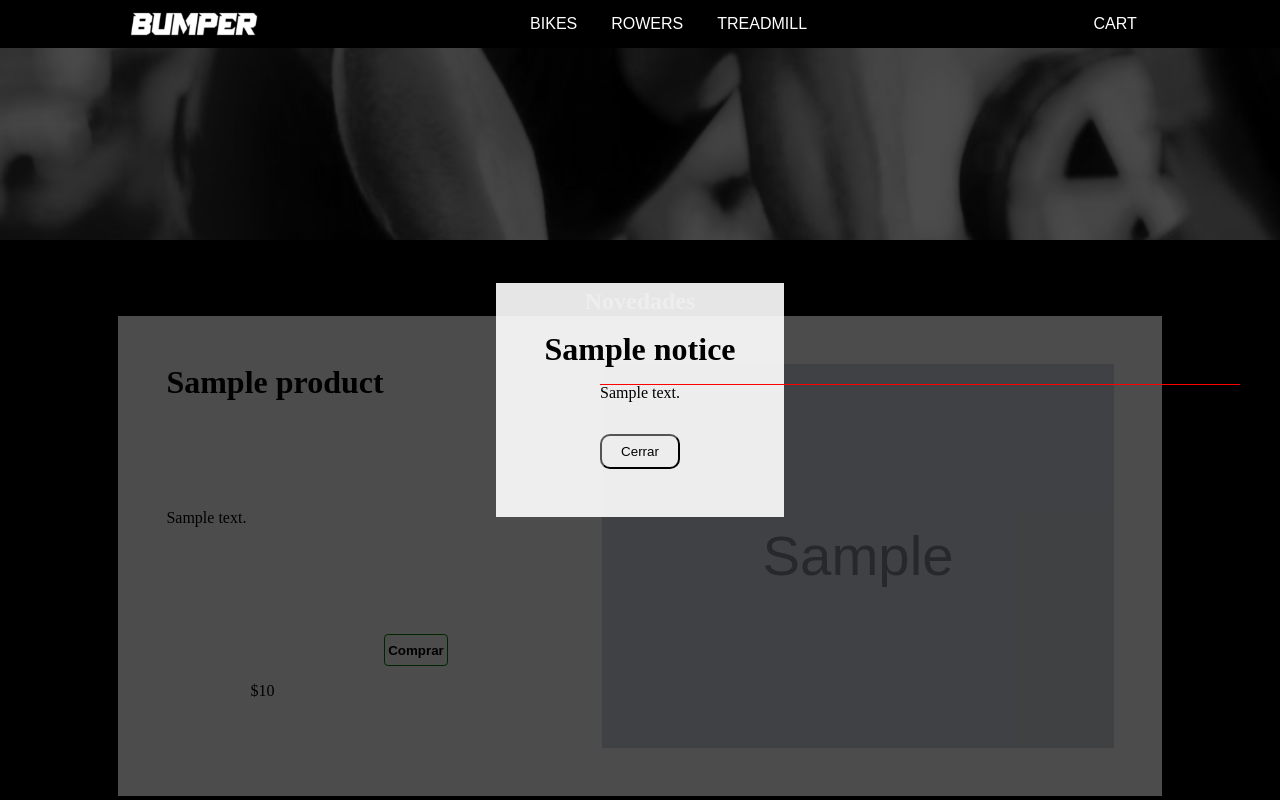
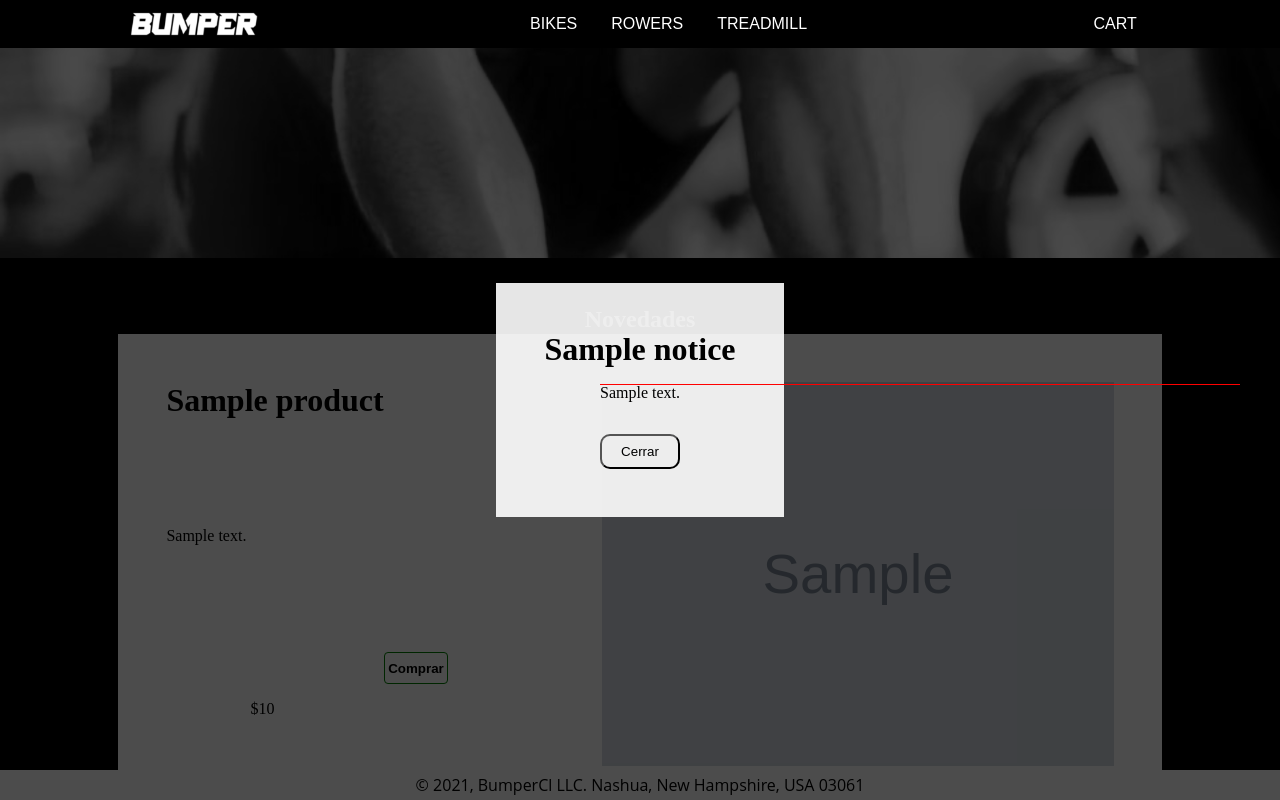
Before and after one commit to miguebarbell/bumpercl, a Django app: page / in a window 1280 px wide. Run offline with Django 3.2, Linux system fonts and the light colour scheme; tables that the repository leaves empty hold one stand-in row (values such as "Sample post"); grey boxes marked "Sample" are stand-in pictures.

Commit message:
better styling

```diff
--- a/bumper/static/base.css
+++ b/bumper/static/base.css
@@ -1,5 +1,6 @@
 * {
     margin: 0;
+    padding: 0;
 }
 body {
     /*width: 90vw;*/
@@ -20,6 +21,7 @@ nav {
     flex-wrap: wrap;
     position: fixed;
     z-index: 99;
+    top: 0;
 }
 a {
     text-decoration: none;
@@ -93,3 +95,28 @@ a {
         background-color: black;
     }
 }
+.freezer {
+    display: block;
+    height: 100vh;
+    width: 100vw;
+    position: fixed !important;
+    background-color: rgba(0, 0, 0, .5);
+    z-index: 20;
+    top: 0;
+    right: 0;
+    bottom: 0;
+    left: 0;
+
+}
+footer {
+    display: flex;
+    justify-content: center;
+    align-items: center;
+    width: 100vw;
+    height: 30px;
+    position: fixed;
+    bottom: 0;
+    background-color: white;
+    text-align: center;
+    font-family: 'Open Sans', sans-serif;
+}
--- a/bumper/static/main.js
+++ b/bumper/static/main.js
@@ -4,6 +4,7 @@ function checkNotices() {
     } else {
         console.log('Notice')
         const noticeContainer = document.getElementById('notice-container')
+
         // const closeButton = document.querySelector('.notice-close')
         noticeContainer.style.display = 'flex'
         noticeContainer.addEventListener('click', () => {
--- /dev/null
+++ b/bumper/static/nav.js
@@ -0,0 +1,15 @@
+const body = document.querySelector('body');
+function deployCart() {
+    console.log('deploy cart')
+    // freeze the body
+    const freezer = document.createElement('div')
+    freezer.classList.add('freezer');
+    body.appendChild(freezer)
+    const cartDiv = document.createElement('div')
+    cartDiv.classList.add('cart-container')
+
+    // add div with element
+    // check the qty
+    // save it to the internal storage
+    // create a close button that put everything to the normality
+}
--- a/bumper/templates/base.html
+++ b/bumper/templates/base.html
@@ -5,6 +5,8 @@
     <meta charset="UTF-8">
     <title>{% block title %}{% endblock %} - Bumper Chile</title>
     <link rel="stylesheet" type="text/css" href="/static/base.css">
+https://fonts.gstatic.com/s/googlesans/v36/4UaGrENHsxJlGDuGo1OIlL3Owp4.woff2
+
 {%  block styles %}
 {% endblock %}
 </head>
@@ -16,11 +18,15 @@
      <a href="/categoria/ROWER"><div class="nav-button">Rowers</div></a>
      <a href="/categoria/TREADMILL"><div class="nav-button">Treadmill</div></a>
     </div>
-    <div class="cart nav-button">CART</div>
+    <div class="cart nav-button" onclick="deployCart()">CART</div>
 </nav>
 {% block body %}
 {% endblock %}
 {% block script %}
 {% endblock %}
+<footer>
+    © 2021, BumperCl LLC. Nashua, New Hampshire, USA 03061
+</footer>
+<script src="/static/nav.js"></script>
 </body>
 </html>
```
